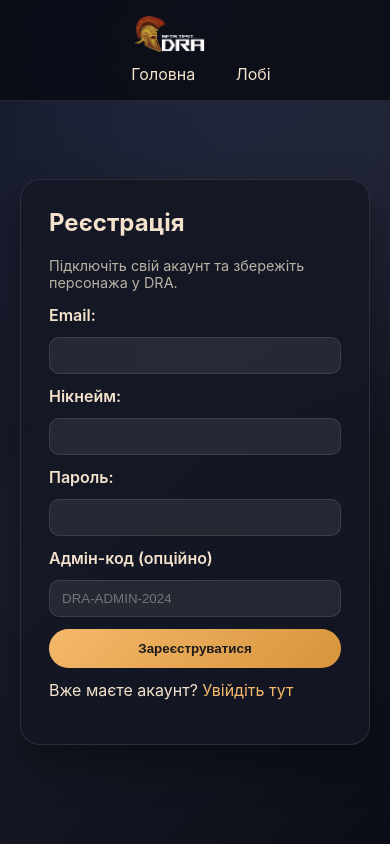
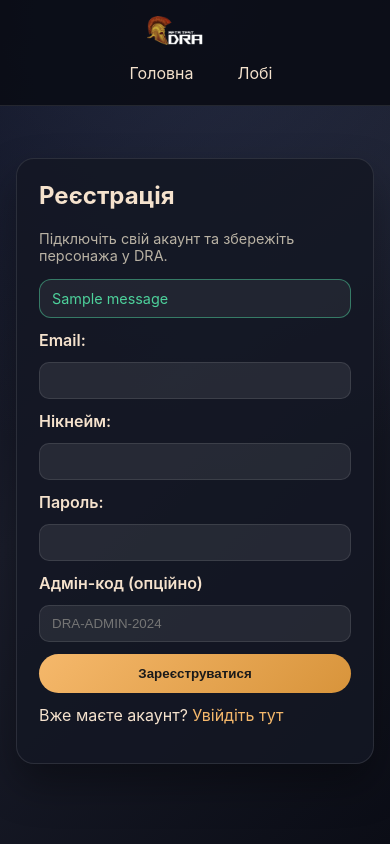
Before and after one commit to filonovnikita952-lang/testGAME, a Flask app: page /SignUp in a window 390 px wide. Run offline with Flask 3, Linux system fonts and the light colour scheme; tables that the repository leaves empty hold one stand-in row (values such as "Sample post"); one stand-in notice (Sample message) is shown.

Commit message:
Improve mobile layout and auth reliability

```diff
--- a/app.py
+++ b/app.py
@@ -1,12 +1,16 @@
 #!C:\Users\oleks\AppData\Local\Programs\Python\Python313\python.exe
 from datetime import datetime
+import os
 import secrets
 
 from flask import Flask, render_template, request, redirect, url_for, flash, session
 from flask_sqlalchemy import SQLAlchemy
+from sqlalchemy.exc import IntegrityError
 
 app = Flask(__name__)
-app.config['SQLALCHEMY_DATABASE_URI'] = 'mysql+mysqlconnector://Sanya1825:S0987654321s@Sanya1825.mysql.pythonanywhere-services.com/Sanya1825$default'
+database_url = os.environ.get('DATABASE_URL')
+app.config['SQLALCHEMY_DATABASE_URI'] = database_url or 'sqlite:///dra.db'
+app.config['SQLALCHEMY_TRACK_MODIFICATIONS'] = False
 app.config['SECRET_KEY'] = 'supersecretkey'
 db = SQLAlchemy(app)
 
@@ -81,6 +85,10 @@ class InventoryItem(db.Model):
     user = db.relationship('userid', back_populates='inventory_items')
 
 
+with app.app_context():
+    db.create_all()
+
+
 @app.route("/")
 @app.route("/index")
 def index():
@@ -144,8 +152,6 @@ def Regulations():
     return "<h1>Hello World</h1>"
 
 
-import os
-
 @app.route("/profile", methods=['GET', 'POST'])
 def profile():
     if 'user_id' not in session:
@@ -204,6 +210,11 @@ def register():
             flash('Цей email вже зареєстрований!', 'danger')
             return redirect(url_for('register'))
 
+        existing_nickname = userid.query.filter_by(nickname=nickname).first()
+        if existing_nickname:
+            flash('Цей нікнейм вже зайнятий!', 'danger')
+            return redirect(url_for('register'))
+
         new_user = userid(
             email=email,
             nickname=nickname,
@@ -211,7 +222,12 @@ def register():
             is_admin=admin_code == 'DRA-ADMIN-2024'
         )
         db.session.add(new_user)
-        db.session.commit()
+        try:
+            db.session.commit()
+        except IntegrityError:
+            db.session.rollback()
+            flash('Не вдалося створити акаунт. Спробуйте інший email або нікнейм.', 'danger')
+            return redirect(url_for('register'))
 
         flash('Реєстрація успішна! Тепер ви можете увійти.', 'success')
         return redirect(url_for('log_in'))
--- a/static/sign_up.css
+++ b/static/sign_up.css
@@ -80,6 +80,41 @@ form {
     gap: 12px;
 }
 
+.alerts {
+    display: flex;
+    flex-direction: column;
+    gap: 10px;
+    margin: 12px 0;
+}
+
+.alert {
+    padding: 10px 12px;
+    border-radius: 12px;
+    border: 1px solid var(--border);
+    background: rgba(255, 255, 255, 0.06);
+    font-size: 0.9rem;
+}
+
+.alert--success {
+    border-color: rgba(77, 209, 155, 0.5);
+    color: #4dd19b;
+}
+
+.alert--danger {
+    border-color: rgba(255, 107, 107, 0.5);
+    color: #ff6b6b;
+}
+
+.alert--warning {
+    border-color: rgba(245, 184, 107, 0.5);
+    color: #f5b86b;
+}
+
+.alert--info {
+    border-color: rgba(109, 211, 255, 0.5);
+    color: #6dd3ff;
+}
+
 label {
     font-weight: 600;
 }
@@ -120,4 +155,24 @@ a {
         flex-direction: column;
         gap: 12px;
     }
+
+    body {
+        padding: 110px 16px 32px;
+    }
+
+    .logo {
+        width: 96px;
+    }
+
+    .navigation {
+        display: flex;
+        flex-wrap: wrap;
+        justify-content: center;
+        gap: 8px;
+    }
+
+    .registration-container {
+        padding: 22px;
+        border-radius: 18px;
+    }
 }
--- a/templates/Character.html
+++ b/templates/Character.html
@@ -1,6 +1,7 @@
 <!DOCTYPE html>
 <html lang="uk">
 <head>
+    <meta name="viewport" content="width=device-width, initial-scale=1.0">
     <link rel="stylesheet" href="/static/Character.css">
     <link rel="icon" type="image/png" href="/static/images/logo35.png">
 </head>
--- a/templates/sign_up.html
+++ b/templates/sign_up.html
@@ -17,6 +17,15 @@
     <div class="registration-container">
         <h2>Реєстрація</h2>
         <p class="muted">Підключіть свій акаунт та збережіть персонажа у DRA.</p>
+        {% with messages = get_flashed_messages(with_categories=true) %}
+            {% if messages %}
+                <div class="alerts">
+                    {% for category, message in messages %}
+                        <div class="alert alert--{{ category }}">{{ message }}</div>
+                    {% endfor %}
+                </div>
+            {% endif %}
+        {% endwith %}
         <form action="{{ url_for('register') }}" method="POST">
             <label for="email">Email:</label>
             <input type="email" id="email" name="email" required>
```
Also changed, not shown: static/Character.css (+43 -0 lines), static/style.css (+21 -0 lines), templates/log_in.html (+9 -0 lines).
